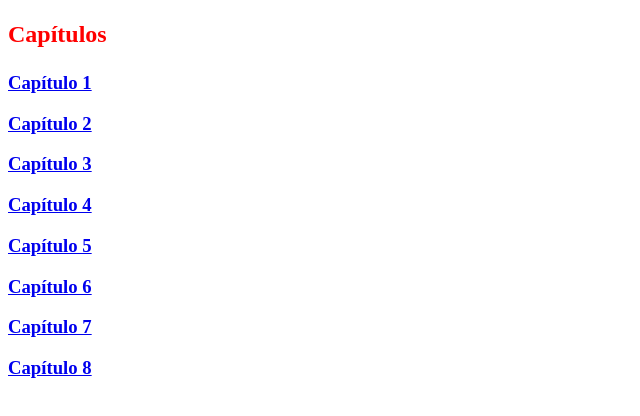
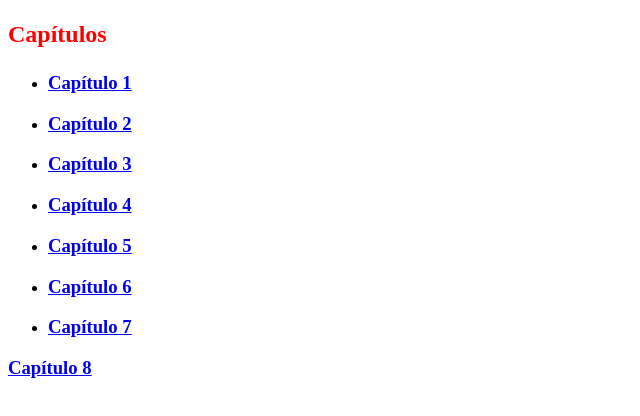
Before and after one commit to Emithemex/sesion3_web, a plain HTML site: page index.html in a window 1280 px wide. Shown: the part 48-464 px from the top of the page, without its empty margins (0-640 px from the left). Drawn offline with Linux system fonts and the light colour scheme.

Commit message:
Añadi algunas cosillas

```diff
--- a/index.html
+++ b/index.html
@@ -1,9 +1,25 @@
-<h1> Indíce </h1> <h2> <p style = "color: red;">Capítulos </p></h2>
-<h3><a href=capitulo1.html> Capítulo 1</a></h3>
-<h3><a href=capitulo2.html> Capítulo 2</a></h3>
-<h3><a href=capitulo3.html> Capítulo 3</a></h3>
-<h3><a href=capitulo4.html> Capítulo 4</a></h3>
-<h3><a href=capitulo5.html> Capítulo 5</a></h3>
-<h3><a href=capitulo6.html> Capítulo 6</a></h3>
-<h3><a href=capitulo7.html> Capítulo 7</a></h3>
+<head>
+<h1> Indíce </h1>
+</head>
+
+<body>
+<h2> <p style = "color: red;">Capítulos </p></h2>
+<ul>
+<li> <h3><a href=capitulo1.html> Capítulo 1</a></h3> </li>
+
+<li><h3><a href=capitulo2.html> Capítulo 2</a></h3> </li>
+
+<li><h3><a href=capitulo3.html> Capítulo 3</a></h3> </li>
+
+<li><h3><a href=capitulo4.html> Capítulo 4</a></h3></li>
+
+<li><h3><a href=capitulo5.html> Capítulo 5</a></h3> </li>
+
+<li><h3><a href=capitulo6.html> Capítulo 6</a></h3> </li>
+
+<li><h3><a href=capitulo7.html> Capítulo 7</a></h3> </li>
+</ul>
+</body>
 <h3><a href=capitulo8.html> Capítulo 8</a></h3>
+
+</body>
```
